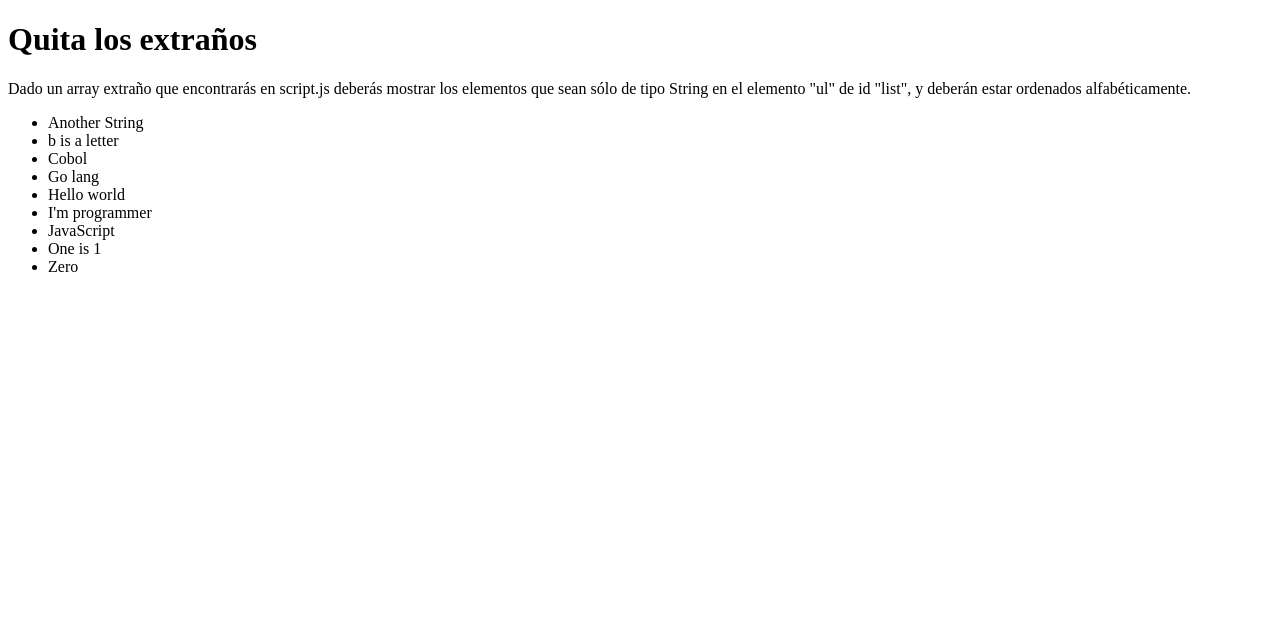
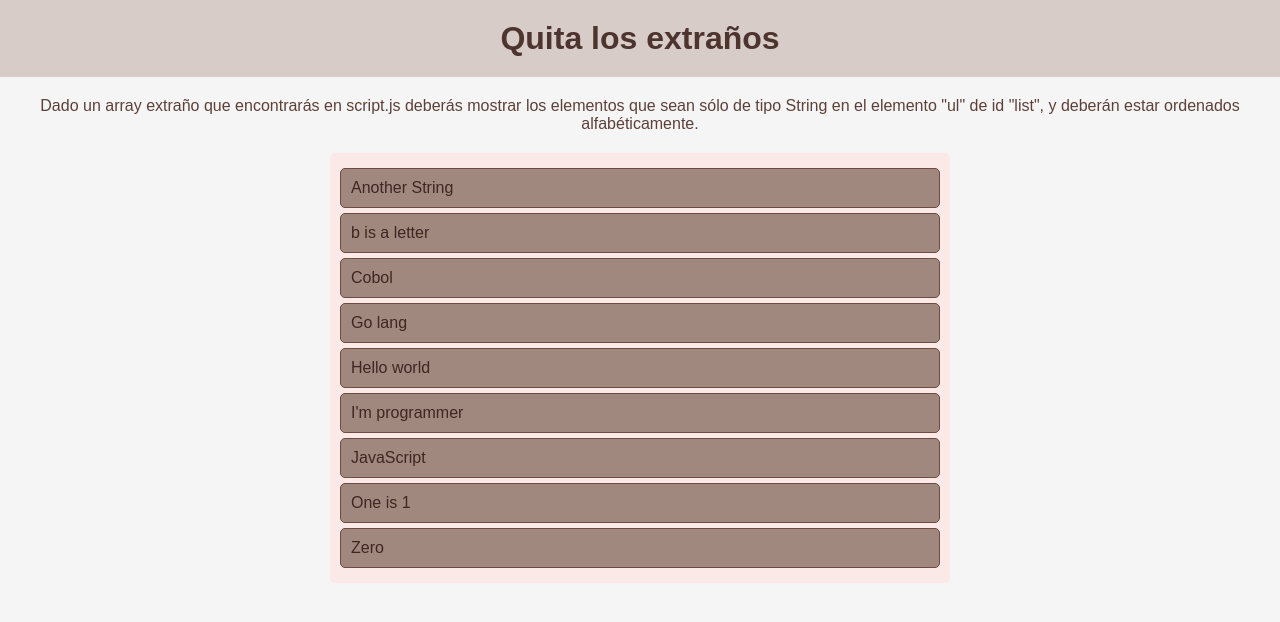
Before and after one commit to soledad044/Semana-10.1, a plain HTML site: page index.html in a window 1280 px wide. Drawn offline with Linux system fonts and the light colour scheme.

Commit message:
"Agregamos estilos"

```diff
--- a/index.html
+++ b/index.html
@@ -5,6 +5,7 @@
     <meta http-equiv="X-UA-Compatible" content="IE=edge" />
     <meta name="viewport" content="width=device-width, initial-scale=1.0" />
     <title>Trabajando con Arrays</title>
+    <link rel="stylesheet" href="styles.css" />
     <script src="js/script.js"></script>
   </head>
   <body>
--- /dev/null
+++ b/styles.css
@@ -0,0 +1,51 @@
+/* styles.css */
+
+/* Estilo general para el cuerpo */
+body {
+    font-family: Arial, sans-serif;
+    background-color: #f5f5f5; /* Color de fondo claro */
+    color: #3e2723; /* Texto en marrón oscuro */
+    margin: 0;
+    padding: 0;
+  }
+
+  /* Estilo para el encabezado */
+  h1 {
+    color: #4e342e; /* Marrón más claro para el título */
+    text-align: center;
+    padding: 20px;
+    background-color: #d7ccc8; /* Fondo del título en marrón muy claro */
+    margin: 0;
+  }
+
+  /* Estilo para el párrafo */
+  p {
+    color: #5d4037; /* Color del texto en marrón medio */
+    margin: 20px;
+    text-align: center;
+  }
+
+  /* Estilo para la lista */
+  ul {
+    list-style-type: none; /* Quitar viñetas */
+    padding: 0;
+    margin: 20px auto;
+    max-width: 600px;
+  }
+
+  /* Estilo para los elementos de la lista */
+  li {
+    background-color: #a1887f; /* Fondo de cada elemento en un tono de marrón */
+    color: #3e2723; /* Color del texto en marrón oscuro */
+    border: 1px solid #6d4c41; /* Borde en marrón más oscuro */
+    padding: 10px;
+    margin: 5px 0;
+    border-radius: 5px; /* Bordes redondeados */
+  }
+
+  /* Estilo para el contenedor de la lista */
+  #list {
+    background-color: #fbe9e7; /* Fondo del contenedor en marrón muy claro */
+    padding: 10px;
+    border-radius: 5px;
+  }
```
